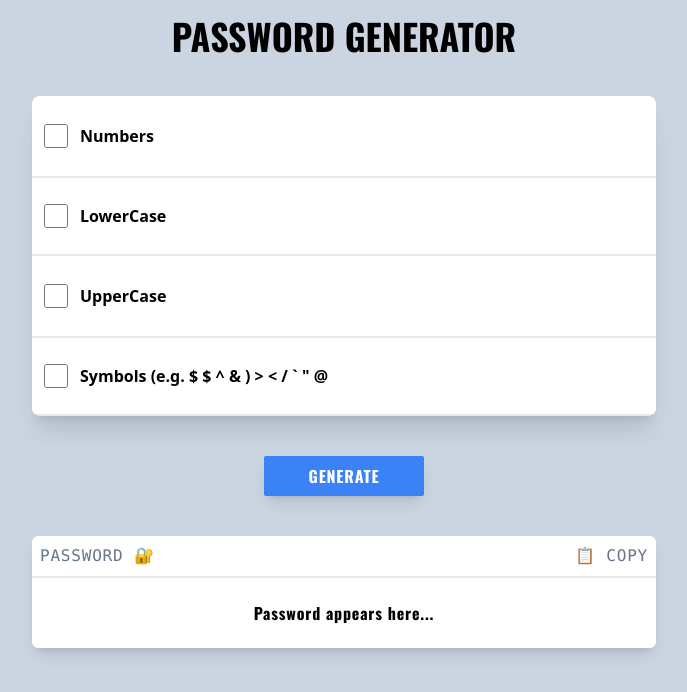
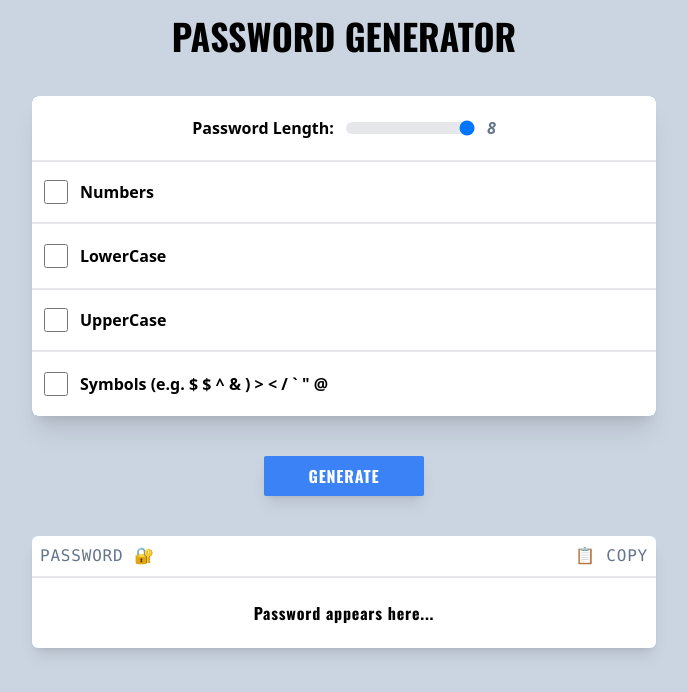
Before and after one commit to jasonuc/passwordgenerator, a React (Vite) app: page / in a window 1280 px wide. Shown: the top 692 px of the page, without its empty margins (296-983 px from the left). Built offline with nearby package versions, Linux system fonts and the light colour scheme.

Commit message:
allows the user to customise password length

```diff
--- a/src/App.jsx
+++ b/src/App.jsx
@@ -8,6 +8,7 @@ import './App.css'
 function App() {
 
   const [password, setPassword] = useState('Password appears here...');
+  const [passwordLength, setPasswordLength] = useState(8);
   const [constraints, setConstraints] = useState({
     "Numbers": false, "LowerCase": false, "UpperCase": false, "Symbols (e.g. $ $ ^ & ) > < / ` \" @": false
   });
@@ -17,8 +18,8 @@ function App() {
   return (
     <div className='h-screen bg-slate-300 p-4 box-border flex flex-col items-center gap-y-10'>
       <h1 className=' text-3xl md:text-4xl font-oswald uppercase font-bold text-center'>Password Generator</h1>
-      <PasswordOptions setConstraints={setConstraints} constraints={constraints} />
-      <Generate setPassword={setPassword} constraints={constraints} />
+      <PasswordOptions setConstraints={setConstraints} constraints={constraints} passwordLength={passwordLength} setPasswordLength={setPasswordLength} />
+      <Generate setPassword={setPassword} constraints={constraints}  passwordLength={passwordLength} />
       <PasswordDisplay password={password} />
     </div>
   )
--- a/src/components/CopyPassword.jsx
+++ b/src/components/CopyPassword.jsx
@@ -18,7 +18,7 @@ function CopyPassword({ password }) {
     return (
         <div className="flex p-2 w-full justify-between">
             <h3 className="text-slate-500 font-thin uppercase font-mono tracking-wider text-xs md:text-base">Password 🔐</h3>
-            <button className="text-slate-500 font-thin uppercase font-mono tracking-wider text-xs md:text-base" onClick={copyToClipboard}>
+            <button className="text-slate-500 font-thin uppercase font-mono tracking-wider text-xs md:text-base hover:font-extrabold" onClick={copyToClipboard}>
                 {isCopied ? "✅ Copied!" : "📋 Copy"}
             </button>
         </div>
--- a/src/components/Generate.jsx
+++ b/src/components/Generate.jsx
@@ -1,16 +1,17 @@
 import { generate } from "generate-password-browser";
 
-function Generate({setPassword, constraints}) {
+function Generate({setPassword, constraints, passwordLength}) {
 
     function handleClick() {
 
         if (constraints['changed']) {
             let newPassword = generate({
-                length: 11,
+                length: passwordLength,
                 numbers: constraints['Numbers'],
                 uppercase: constraints['UpperCase'],
                 lowercase: constraints['LowerCase'],
                 symbols: constraints['Symbols (e.g. $ $ ^ & ) > < / ` \" @'],
+                strict: true
             })
 
             setPassword(newPassword)
--- a/src/components/Option.jsx
+++ b/src/components/Option.jsx
@@ -11,7 +11,7 @@ function Option({ option, key, constraints, setConstraints }) {
     }
 
     return (
-        <li key={key} className=" flex w-full h-1/4 flex-row items-center p-3 gap-x-3 bg-white even:border-b-2 even:border-t-2 first:rounded-tl-md first:rounded-tr-md last:rounded-bl-md last:rounded-br-md flex-grow">
+        <li key={key} className=" flex w-full h-1/5 flex-row items-center p-3 gap-x-3 bg-white even:border-b-2 even:border-t-2 first:rounded-tl-md first:rounded-tr-md last:rounded-bl-md last:rounded-br-md flex-grow">
             <input className=" w-6 h-6 rounded-lg" type="checkbox" value={option} onChange={handleChange} />
             <p className="font-bold">{option}</p>
         </li>
--- a/src/components/PasswordOptions.jsx
+++ b/src/components/PasswordOptions.jsx
@@ -1,11 +1,13 @@
 import Option from './Option'
+import Slider from './Slider';
 
-function PasswordOptions({setConstraints, constraints}) {
+function PasswordOptions({setConstraints, constraints, passwordLength, setPasswordLength}) {
 
     const optionsArray = ["Numbers", "LowerCase", "UpperCase", "Symbols (e.g. $ $ ^ & ) > < / ` \" @"];
 
     return (
         <ul className=" bg-slate-600 w-[90%] md:w-1/2 h-[20rem] shadow-xl rounded-md">
+            <Slider passwordLength={passwordLength} setPasswordLength={setPasswordLength} />
             {optionsArray.map((option, i) => <Option option={option} key={i} constraints={constraints} setConstraints={setConstraints} />)}
         </ul>
     )
--- /dev/null
+++ b/src/components/Slider.jsx
@@ -0,0 +1,19 @@
+
+function Slider({ passwordLength, setPasswordLength }) {
+
+
+    function handleChange(event) {
+        setPasswordLength(event.target.value);
+    }
+
+    return (
+        <li key={50} className="flex w-full h-1/5 flex-row items-center p-3 gap-x-3 bg-white even:border-b-2 even:border-t-2 first:rounded-tl-md first:rounded-tr-md last:rounded-bl-md last:rounded-br-md flex-grow justify-center">
+            <p className="font-bold">Password Length: </p>
+            <input type="range" name="slider" max={18} min={5}  step={1} onChange={handleChange}  className="h-3 bg-gray-200 rounded-lg appearance-none cursor-pointer range-lg dark:bg-gray-700" />
+            <p className="font-extrabold italic text-slate-500">{passwordLength}</p>
+        </li>
+    )
+
+}
+
+export default Slider;
```
